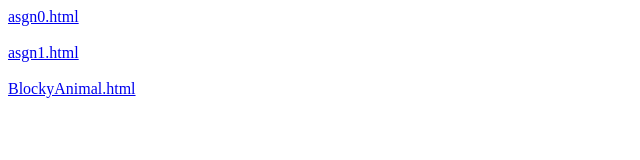
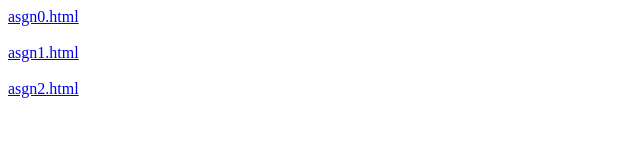
Before and after one commit to abnferre/abnferre.github.io, a website: page index.html in a window 1280 px wide. Shown: the full height of the page, 0-640 px from the left. Drawn offline with Linux system fonts and the light colour scheme.

Commit message:
Update index.html

```diff
--- a/index.html
+++ b/index.html
@@ -9,7 +9,7 @@
       <br></br>
       <a href="./asgn1/Code/asgn1.html">asgn1.html</a>
       <br></br>
-      <a href="./asgn2/src/BlockyAnimal.html">BlockyAnimal.html</a>
+      <a href="./asgn2/src/BlockyAnimal.html">asgn2.html</a>
 
 </body>
 </html>
```
